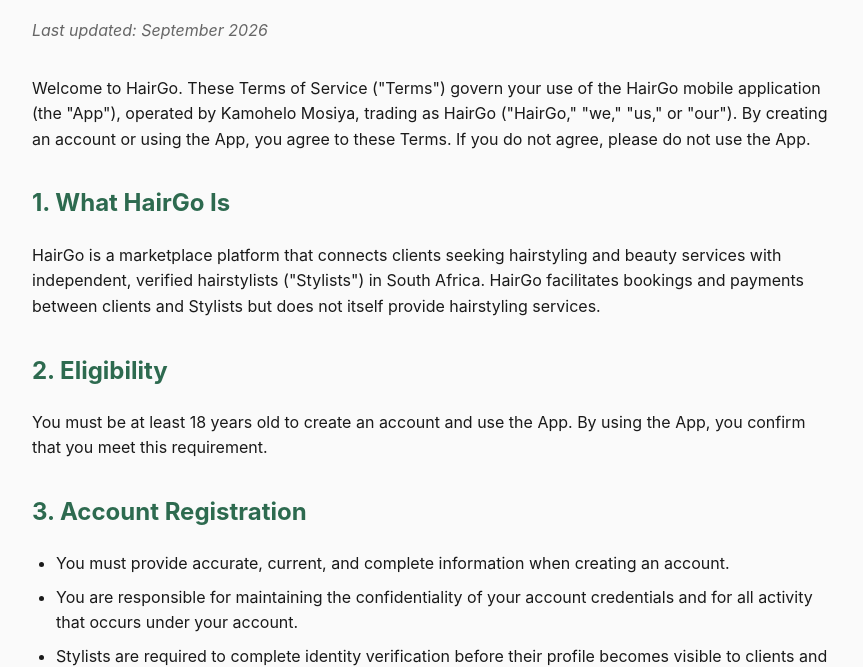
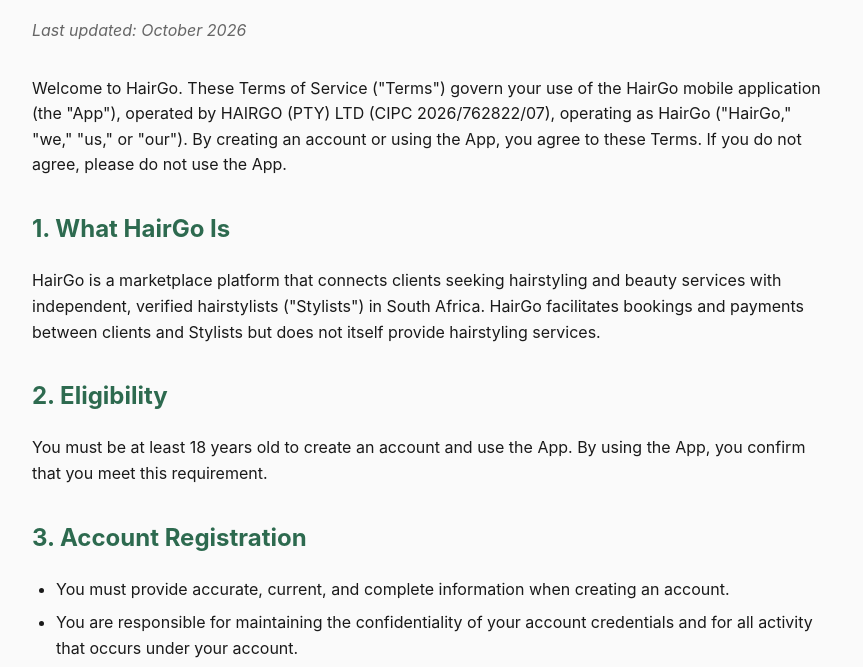
Before and after one commit to Kamo89/HairGo-Legal, a plain HTML site: page terms-of-service.html in a window 1280 px wide. Shown: the part 131-798 px from the top of the page, without its empty margins (208-1071 px from the left). Drawn offline with Linux system fonts and the light colour scheme.

Commit message:
Update terms-of-service.html

```diff
--- a/terms-of-service.html
+++ b/terms-of-service.html
@@ -54,9 +54,9 @@
 <body>
 
 <h1>Terms of Service</h1>
-<p class="updated">Last updated: September 2026</p>
+<p class="updated">Last updated: October 2026</p>
 
-<p>Welcome to HairGo. These Terms of Service ("Terms") govern your use of the HairGo mobile application (the "App"), operated by Kamohelo Mosiya, trading as HairGo ("HairGo," "we," "us," or "our"). By creating an account or using the App, you agree to these Terms. If you do not agree, please do not use the App.</p>
+<p>Welcome to HairGo. These Terms of Service ("Terms") govern your use of the HairGo mobile application (the "App"), operated by HAIRGO (PTY) LTD (CIPC 2026/762822/07), operating as HairGo ("HairGo," "we," "us," or "our"). By creating an account or using the App, you agree to these Terms. If you do not agree, please do not use the App.</p>
 
 <h2>1. What HairGo Is</h2>
 
```
